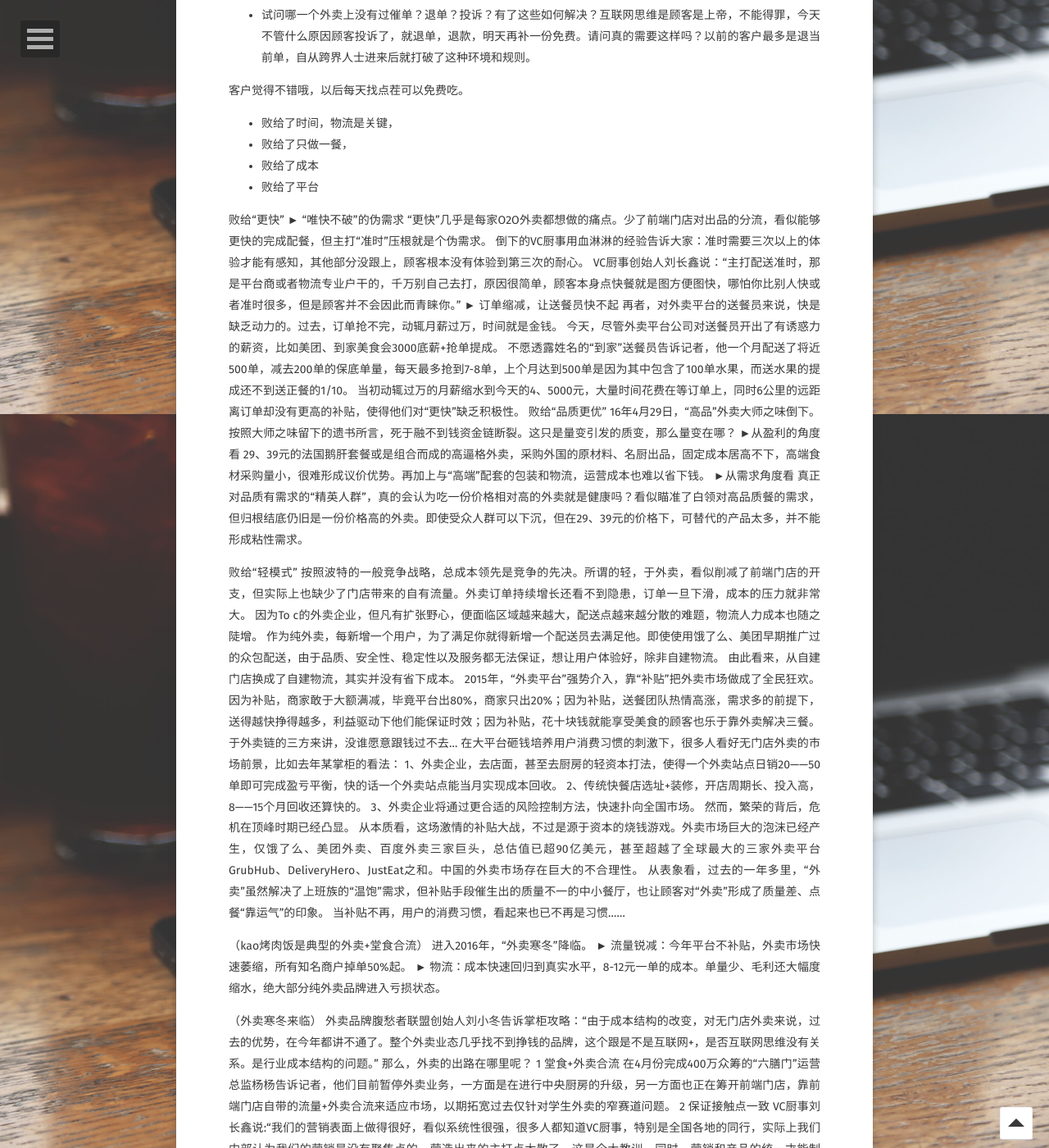
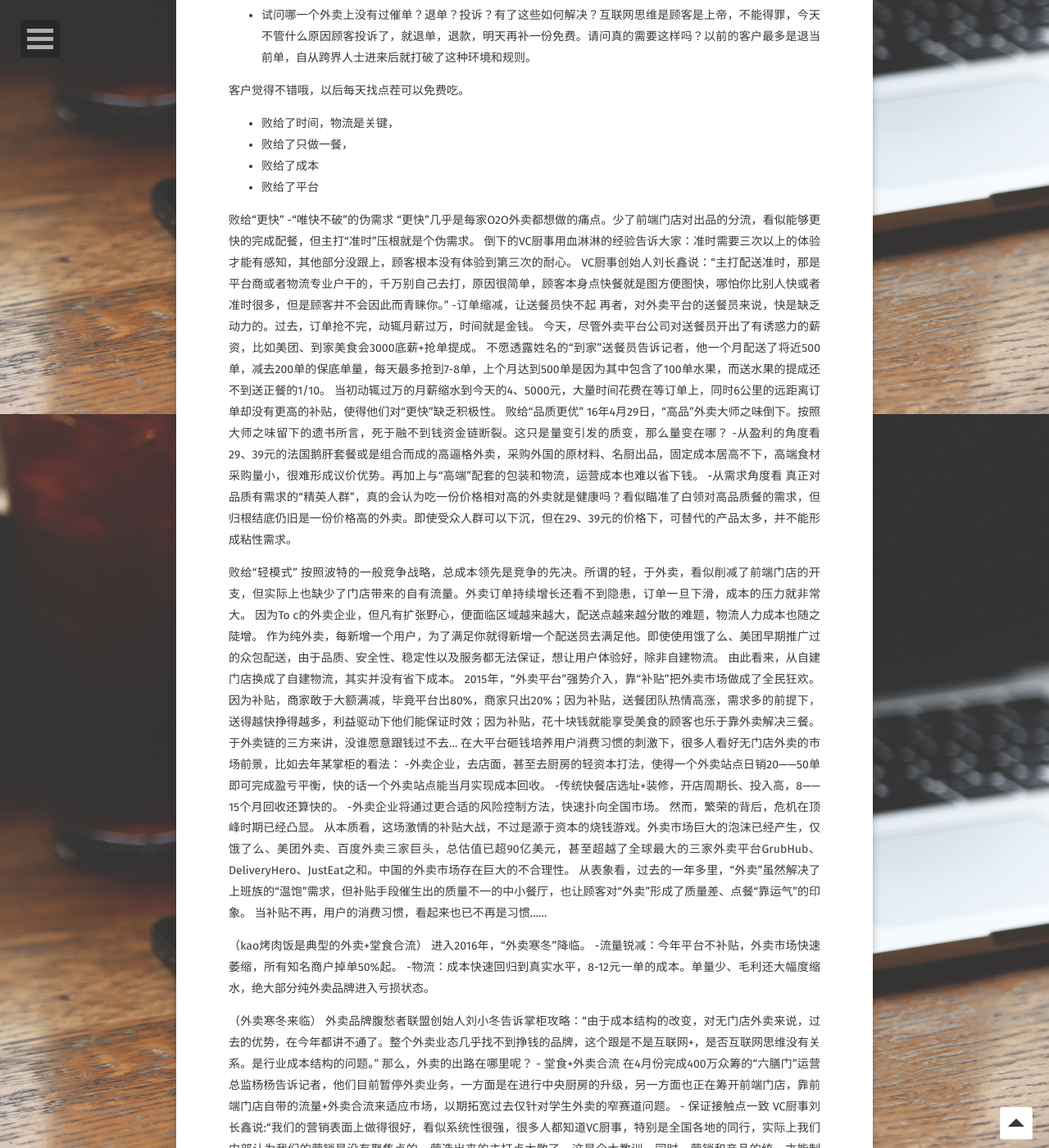
Before and after one commit to caoack123/caoack123.github.io, a Jekyll site: the page built from _posts/2012-05-22-readability-post.md, in a window 1280 px wide and 1400 px high, scrolled down 2195 px. Shown: the whole window at 82% size. Built offline with Jekyll 4.4.1, drawn with Linux system fonts in a browser that asks for light colours; some web fonts are replaced; comment, search, counter and statistics services are not loaded; some of the changed text lies outside the part shown.

Commit message:
单纯的想push

```diff
--- a/_posts/2012-05-22-readability-post.md
+++ b/_posts/2012-05-22-readability-post.md
@@ -74,20 +74,20 @@ comments: true
 - 败给了平台
 
 败给“更快”
-► “唯快不破”的伪需求
+-“唯快不破”的伪需求
  “更快”几乎是每家O2O外卖都想做的痛点。少了前端门店对出品的分流，看似能够更快的完成配餐，但主打“准时”压根就是个伪需求。
 倒下的VC厨事用血淋淋的经验告诉大家：准时需要三次以上的体验才能有感知，其他部分没跟上，顾客根本没有体验到第三次的耐心。
 VC厨事创始人刘长鑫说：“主打配送准时，那是平台商或者物流专业户干的，千万别自己去打，原因很简单，顾客本身点快餐就是图方便图快，哪怕你比别人快或者准时很多，但是顾客并不会因此而青睐你。”
-► 订单缩减，让送餐员快不起
+-订单缩减，让送餐员快不起
 再者，对外卖平台的送餐员来说，快是缺乏动力的。过去，订单抢不完，动辄月薪过万，时间就是金钱。
 今天，尽管外卖平台公司对送餐员开出了有诱惑力的薪资，比如美团、到家美食会3000底薪+抢单提成。
 不愿透露姓名的“到家”送餐员告诉记者，他一个月配送了将近500单，减去200单的保底单量，每天最多抢到7-8单，上个月达到500单是因为其中包含了100单水果，而送水果的提成还不到送正餐的1/10。
 当初动辄过万的月薪缩水到今天的4、5000元，大量时间花费在等订单上，同时6公里的远距离订单却没有更高的补贴，使得他们对“更快”缺乏积极性。
 败给“品质更优”
 16年4月29日，“高品”外卖大师之味倒下。按照大师之味留下的遗书所言，死于融不到钱资金链断裂。这只是量变引发的质变，那么量变在哪？
-►从盈利的角度看
+-从盈利的角度看
 29、39元的法国鹅肝套餐或是组合而成的高逼格外卖，采购外国的原材料、名厨出品，固定成本居高不下，高端食材采购量小，很难形成议价优势。再加上与“高端”配套的包装和物流，运营成本也难以省下钱。
-►从需求角度看
+-从需求角度看
 真正对品质有需求的“精英人群”，真的会认为吃一份价格相对高的外卖就是健康吗？看似瞄准了白领对高品质餐的需求，但归根结底仍旧是一份价格高的外卖。即使受众人群可以下沉，但在29、39元的价格下，可替代的产品太多，并不能形成粘性需求。
 
 败给“轻模式”
@@ -99,9 +99,9 @@ VC厨事创始人刘长鑫说：“主打配送准时，那是平台商或者物
 因为补贴，商家敢于大额满减，毕竟平台出80%，商家只出20%；因为补贴，送餐团队热情高涨，需求多的前提下，送得越快挣得越多，利益驱动下他们能保证时效；因为补贴，花十块钱就能享受美食的顾客也乐于靠外卖解决三餐。
 于外卖链的三方来讲，没谁愿意跟钱过不去...
 在大平台砸钱培养用户消费习惯的刺激下，很多人看好无门店外卖的市场前景，比如去年某掌柜的看法：
-1、外卖企业，去店面，甚至去厨房的轻资本打法，使得一个外卖站点日销20——50单即可完成盈亏平衡，快的话一个外卖站点能当月实现成本回收。
-2、传统快餐店选址+装修，开店周期长、投入高，8——15个月回收还算快的。
-3、外卖企业将通过更合适的风险控制方法，快速扑向全国市场。
+-外卖企业，去店面，甚至去厨房的轻资本打法，使得一个外卖站点日销20——50单即可完成盈亏平衡，快的话一个外卖站点能当月实现成本回收。
+-传统快餐店选址+装修，开店周期长、投入高，8——15个月回收还算快的。
+-外卖企业将通过更合适的风险控制方法，快速扑向全国市场。
  然而，繁荣的背后，危机在顶峰时期已经凸显。
 从本质看，这场激情的补贴大战，不过是源于资本的烧钱游戏。外卖市场巨大的泡沫已经产生，仅饿了么、美团外卖、百度外卖三家巨头，总估值已超90亿美元，甚至超越了全球最大的三家外卖平台GrubHub、DeliveryHero、JustEat之和。中国的外卖市场存在巨大的不合理性。
 从表象看，过去的一年多里，“外卖”虽然解决了上班族的“温饱”需求，但补贴手段催生出的质量不一的中小餐厅，也让顾客对“外卖”形成了质量差、点餐“靠运气”的印象。
@@ -109,18 +109,18 @@ VC厨事创始人刘长鑫说：“主打配送准时，那是平台商或者物
 
  （kao烤肉饭是典型的外卖+堂食合流）
  进入2016年，“外卖寒冬”降临。
-► 流量锐减：今年平台不补贴，外卖市场快速萎缩，所有知名商户掉单50%起。
-► 物流：成本快速回归到真实水平，8-12元一单的成本。单量少、毛利还大幅度缩水，绝大部分纯外卖品牌进入亏损状态。
+-流量锐减：今年平台不补贴，外卖市场快速萎缩，所有知名商户掉单50%起。
+-物流：成本快速回归到真实水平，8-12元一单的成本。单量少、毛利还大幅度缩水，绝大部分纯外卖品牌进入亏损状态。
 
 （外卖寒冬来临）
 外卖品牌腹愁者联盟创始人刘小冬告诉掌柜攻略：“由于成本结构的改变，对无门店外卖来说，过去的优势，在今年都讲不通了。整个外卖业态几乎找不到挣钱的品牌，这个跟是不是互联网+，是否互联网思维没有关系。是行业成本结构的问题。”
 那么，外卖的出路在哪里呢？
-1
+-
 堂食+外卖合流
 在4月份完成400万众筹的“六膳门”运营总监杨杨告诉记者，他们目前暂停外卖业务，一方面是在进行中央厨房的升级，另一方面也正在筹开前端门店，靠前端门店自带的流量+外卖合流来适应市场，以期拓宽过去仅针对学生外卖的窄赛道问题。
-2
+-
 保证接触点一致
 VC厨事刘长鑫说:“我们的营销表面上做得很好，看似系统性很强，很多人都知道VC厨事，特别是全国各地的同行，实际上我们内部认为我们的营销是没有聚焦点的，营造出来的主打点太散了，这是个大教训，同时，营销和产品的统一才能制胜！”
- 3
+-
 外卖与传统餐厅共生
 外卖品牌与传统餐饮巨头合作，为传统巨头输出统一的外卖解决方案。
```
